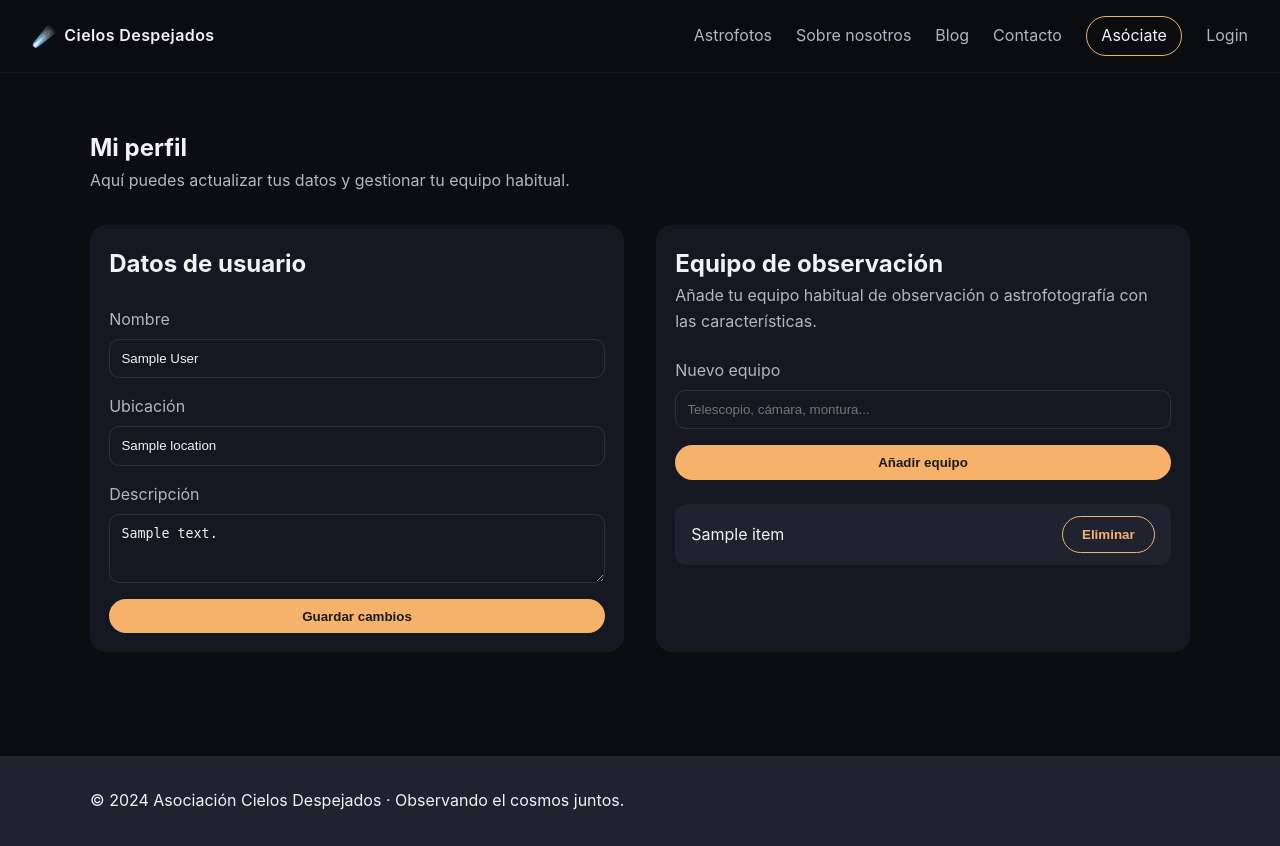
After one commit to GonzalezFJR/CDweb, a FastAPI app: template app/templates/profile.html in a window 1280 px wide. The commit adds this page. Run offline with FastAPI, Linux system fonts and the light colour scheme; the template is opened without the code that fills it: most values are stand-ins (such as "Sample title", 1, 10 or a date in 2020); parts of the project's set-up code (start-up, migrations or seed data) failed here and were passed over.

Commit message:
Add profile management and improve astrofoto upload

```diff
--- a/app/main.py
+++ b/app/main.py
@@ -67,6 +67,43 @@ def _serialize_doc(document: dict[str, Any]) -> dict[str, Any]:
     return document
 
 
+def _user_display_name(user: dict | None) -> str:
+    if not user:
+        return ""
+    return user.get("full_name") or user.get("email", "")
+
+
+def _normalized_equipment_list(user: dict | None) -> list[dict[str, str]]:
+    equipment = []
+    if user:
+        equipment = user.get("equipment", [])
+    normalized = []
+    for item in equipment:
+        if isinstance(item, dict):
+            label = item.get("label")
+            item_id = item.get("id")
+        else:
+            label = str(item)
+            item_id = f"eq-{label}"
+        if label:
+            normalized.append({"id": item_id or label, "label": label})
+    return normalized
+
+
+async def _ensure_user_profile(user: dict) -> dict[str, Any]:
+    profile = await db.users.find_one({"email": user["email"]})
+    if not profile:
+        profile = {
+            "email": user["email"],
+            "full_name": "",
+            "location": "",
+            "bio": "",
+            "equipment": [],
+            "is_admin": bool(user.get("is_admin")),
+        }
+    return profile
+
+
 @app.get("/")
 async def index(request: Request) -> Any:
     context = {
@@ -131,9 +168,17 @@ async def associate_submit(
 @app.get("/astrofotos")
 async def astrofotos(request: Request, user: dict | None = Depends(get_current_user)) -> Any:
     photos = await _fetch_recent_photos(limit=50)
+    equipment_options = _normalized_equipment_list(user)
+    author_default = _user_display_name(user)
     return templates.TemplateResponse(
         "astrofotos.html",
-        {"request": request, "photos": photos, "user": user},
+        {
+            "request": request,
+            "photos": photos,
+            "user": user,
+            "equipment_options": equipment_options,
+            "author_default": author_default,
+        },
     )
 
 
@@ -152,10 +197,10 @@ async def astrofoto_detail(request: Request, photo_id: str) -> Any:
 async def astrofotos_upload(
     request: Request,
     name: str = Form(...),
-    exposure_time: str = Form(...),
-    equipment: str = Form(...),
-    description: str = Form(...),
-    author: str = Form(...),
+    characteristics: str | None = Form(None),
+    equipment: str | None = Form(None),
+    description: str | None = Form(None),
+    author: str | None = Form(None),
     photo_file: UploadFile = Form(...),
     user: dict | None = Depends(get_current_user),
 ) -> Any:
@@ -163,16 +208,20 @@ async def astrofotos_upload(
         raise HTTPException(status_code=403)
     filename = f"{datetime.utcnow().timestamp()}_{photo_file.filename}"
     file_path = STATIC_DIR / "store" / "pics" / filename
+    file_path.parent.mkdir(parents=True, exist_ok=True)
     contents = await photo_file.read()
     file_path.write_bytes(contents)
+    author_value = author.strip() if author else ""
+    if not author_value:
+        author_value = _user_display_name(user)
     payload = {
         "_id": filename,
         "name": name,
         "uploaded_at": datetime.utcnow(),
-        "exposure_time": exposure_time,
-        "equipment": equipment,
-        "description": description,
-        "author": author,
+        "characteristics": (characteristics or "").strip(),
+        "equipment": (equipment or "").strip(),
+        "description": (description or "").strip(),
+        "author": author_value,
         "image_url": f"/static/store/pics/{filename}",
     }
     await db.photos.insert_one(payload)
@@ -223,6 +272,7 @@ async def blog_new_submit(
     if image and image.filename:
         filename = f"{datetime.utcnow().timestamp()}_{image.filename}"
         file_path = STATIC_DIR / "store" / "blog" / filename
+        file_path.parent.mkdir(parents=True, exist_ok=True)
         file_path.write_bytes(await image.read())
         image_url = f"/static/store/blog/{filename}"
     entry_id = f"entry-{datetime.utcnow().timestamp()}"
@@ -251,6 +301,80 @@ async def blog_detail(request: Request, entry_id: str) -> Any:
 @app.get("/contacto")
 async def contact(request: Request) -> Any:
     return templates.TemplateResponse("contact.html", {"request": request})
+
+
+@app.get("/perfil")
+async def profile(request: Request, user: dict | None = Depends(get_current_user)) -> Any:
+    if not user:
+        raise HTTPException(status_code=403)
+    profile_data = await _ensure_user_profile(user)
+    profile_data["equipment"] = _normalized_equipment_list(profile_data)
+    return templates.TemplateResponse(
+        "profile.html",
+        {"request": request, "user": user, "profile": profile_data},
+    )
+
+
+@app.post("/perfil")
+async def profile_update(
+    request: Request,
+    full_name: str = Form(""),
+    location: str = Form(""),
+    bio: str = Form(""),
+    user: dict | None = Depends(get_current_user),
+) -> Any:
+    if not user:
+        raise HTTPException(status_code=403)
+    await db.users.update_one(
+        {"email": user["email"]},
+        {
+            "$set": {
+                "full_name": full_name.strip(),
+                "location": location.strip(),
+                "bio": bio.strip(),
+            },
+            "$setOnInsert": {"is_admin": bool(user.get("is_admin"))},
+        },
+        upsert=True,
+    )
+    return RedirectResponse("/perfil", status_code=303)
+
+
+@app.post("/perfil/equipos")
+async def profile_add_equipment(
+    request: Request,
+    equipment_label: str = Form(...),
+    user: dict | None = Depends(get_current_user),
+) -> Any:
+    if not user:
+        raise HTTPException(status_code=403)
+    label = equipment_label.strip()
+    if not label:
+        return RedirectResponse("/perfil", status_code=303)
+    equipment_entry = {"id": f"eq-{datetime.utcnow().timestamp()}", "label": label}
+    await db.users.update_one(
+        {"email": user["email"]},
+        {
+            "$push": {"equipment": equipment_entry},
+            "$setOnInsert": {"is_admin": bool(user.get("is_admin"))},
+        },
+        upsert=True,
+    )
+    return RedirectResponse("/perfil", status_code=303)
+
+
+@app.post("/perfil/equipos/{equipment_id}/eliminar")
+async def profile_delete_equipment(
+    equipment_id: str,
+    user: dict | None = Depends(get_current_user),
+) -> Any:
+    if not user:
+        raise HTTPException(status_code=403)
+    await db.users.update_one(
+        {"email": user["email"]},
+        {"$pull": {"equipment": {"id": equipment_id}}},
+    )
+    return RedirectResponse("/perfil", status_code=303)
 
 
 @app.post("/contacto")
--- a/app/static/css/styles.css
+++ b/app/static/css/styles.css
@@ -360,6 +360,29 @@ select:focus {
   gap: 1rem;
 }
 
+.profile-grid {
+  display: grid;
+  gap: 2rem;
+  grid-template-columns: repeat(auto-fit, minmax(260px, 1fr));
+  margin-top: 2rem;
+}
+
+.equipment-list {
+  display: grid;
+  gap: 0.8rem;
+  margin-top: 1.5rem;
+}
+
+.equipment-item {
+  display: flex;
+  justify-content: space-between;
+  align-items: center;
+  gap: 1rem;
+  padding: 0.8rem 1rem;
+  background: var(--surface-light);
+  border-radius: 12px;
+}
+
 .pagination {
   display: flex;
   gap: 1rem;
--- a/app/static/js/main.js
+++ b/app/static/js/main.js
@@ -58,8 +58,21 @@ const setupRegisterToggle = () => {
   });
 };
 
+const setupAstrofotoUploadToggle = () => {
+  const trigger = document.querySelector("[data-toggle='astrofoto-upload']");
+  const form = document.getElementById("astrofoto-upload");
+  if (!trigger || !form) return;
+  trigger.addEventListener("click", () => {
+    form.classList.toggle("hidden");
+    if (!form.classList.contains("hidden")) {
+      form.scrollIntoView({ behavior: "smooth", block: "start" });
+    }
+  });
+};
+
 setupSlider(document.querySelector(".hero-slider"));
 setupImageSwap(document.querySelector(".mini-slider"));
 setupNavToggle();
 setupRegisterToggle();
+setupAstrofotoUploadToggle();
 observeReveal();
--- a/app/templates/base.html
+++ b/app/templates/base.html
@@ -24,6 +24,7 @@
         <a href="/admin/solicitudes">Gestión de usuarios</a>
         {% endif %}
         {% if request.session.get('user_email') %}
+        <a href="/perfil">Mi perfil</a>
         <a href="/logout">Logout</a>
         {% else %}
         <a href="/login">Login</a>
--- /dev/null
+++ b/app/templates/profile.html
@@ -0,0 +1,57 @@
+{% extends "base.html" %}
+
+{% block content %}
+<section class="section container reveal">
+  <h1>Mi perfil</h1>
+  <p class="muted">Aquí puedes actualizar tus datos y gestionar tu equipo habitual.</p>
+  <div class="profile-grid">
+    <div class="card">
+      <div class="card-content">
+        <h2>Datos de usuario</h2>
+        <form class="form" method="post" action="/perfil">
+          <label>Nombre
+            <input type="text" name="full_name" value="{{ profile.full_name }}" />
+          </label>
+          <label>Ubicación
+            <input type="text" name="location" value="{{ profile.location }}" />
+          </label>
+          <label>Descripción
+            <textarea name="bio" rows="3">{{ profile.bio }}</textarea>
+          </label>
+          <button class="button" type="submit">Guardar cambios</button>
+        </form>
+      </div>
+    </div>
+
+    <div class="card">
+      <div class="card-content">
+        <h2>Equipo de observación</h2>
+        <p class="muted">
+          Añade tu equipo habitual de observación o astrofotografía con las características.
+        </p>
+        <form class="form" method="post" action="/perfil/equipos">
+          <label>Nuevo equipo
+            <input type="text" name="equipment_label" placeholder="Telescopio, cámara, montura..." required />
+          </label>
+          <button class="button" type="submit">Añadir equipo</button>
+        </form>
+
+        <div class="equipment-list">
+          {% if profile.equipment %}
+          {% for item in profile.equipment %}
+          <div class="equipment-item">
+            <span>{{ item.label }}</span>
+            <form method="post" action="/perfil/equipos/{{ item.id }}/eliminar">
+              <button class="button ghost" type="submit">Eliminar</button>
+            </form>
+          </div>
+          {% endfor %}
+          {% else %}
+          <p class="muted">Aún no has registrado equipos.</p>
+          {% endif %}
+        </div>
+      </div>
+    </div>
+  </div>
+</section>
+{% endblock %}
```
Also changed, not shown: app/templates/astrofoto_detail.html (+7 -1 lines), app/templates/astrofotos.html (+22 -6 lines).
